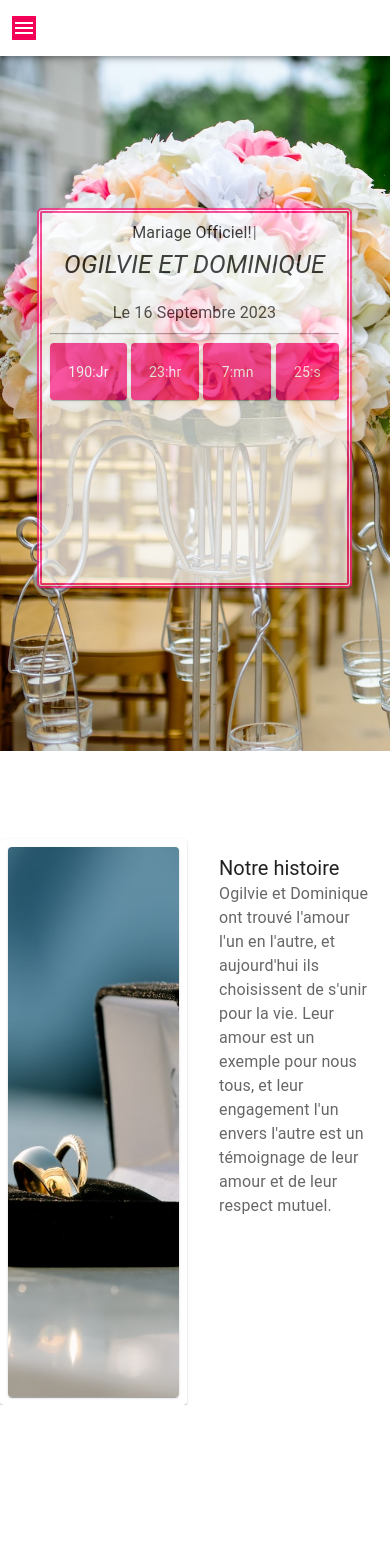
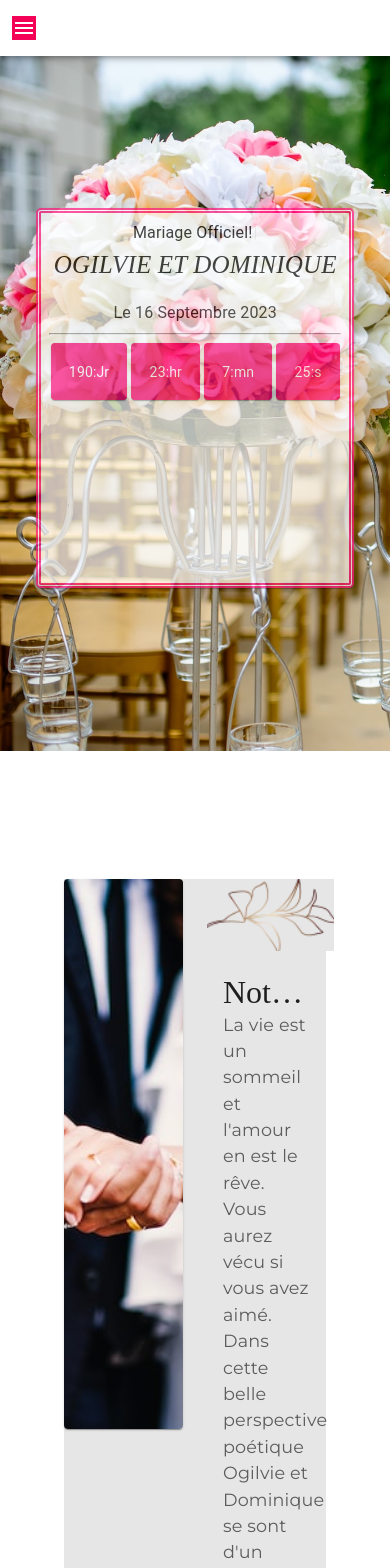
Before and after one commit to ricardomb94/gigietdom, a React (Create React App) app: page /about in a window 390 px wide. Shown: the top 1568 px of the page. Before the commit the page ends 1405 px from the top, so only its background shows below. Built offline with nearby package versions, Linux system fonts and the light colour scheme.

Commit message:
Setup About component with Card using Breakpoints

```diff
--- a/public/index.html
+++ b/public/index.html
@@ -1,5 +1,6 @@
 <!DOCTYPE html>
 <html lang="en">
+
 <head>
   <meta charset="utf-8" />
   <link rel="icon" href="%PUBLIC_URL%/favicon.ico" />
@@ -8,39 +9,20 @@
   <meta http-equiv='cache-control' content='no-cache'>
   <meta http-equiv='expires' content='0'>
   <meta http-equiv='pragma' content='no-cache'>
-    <meta
-      name="description"
-      content="Web site created using create-react-app"
-    />
-    <link rel="apple-touch-icon" href="%PUBLIC_URL%/logo192.png" />
-    <!--
-      manifest.json provides metadata used when your web app is installed on a
-      user's mobile device or desktop. See https://developers.google.com/web/fundamentals/web-app-manifest/
+  <meta name="description" content="Web site created using create-react-app" />
+  <!-- <link rel="apple-touch-icon" href="%PUBLIC_URL%/logo192.png" />
+
+    <link rel="manifest" href="%PUBLIC_URL%/manifest.json" />
     -->
-    <link rel="manifest" href="%PUBLIC_URL%/manifest.json" />
-    <!--
-      Notice the use of %PUBLIC_URL% in the tags above.
-      It will be replaced with the URL of the `public` folder during the build.
-      Only files inside the `public` folder can be referenced from the HTML.
+  <link rel="preconnect" href="https://fonts.googleapis.com">
+  <link rel="preconnect" href="https://fonts.gstatic.com" crossorigin>
+  <link href="https://fonts.googleapis.com/css2?family=Montserrat:wght@400;500;600;700&display=swap" rel="stylesheet">
+  <title>G&D</title>
+</head>
 
-      Unlike "/favicon.ico" or "favicon.ico", "%PUBLIC_URL%/favicon.ico" will
-      work correctly both with client-side routing and a non-root public URL.
-      Learn how to configure a non-root public URL by running `npm run build`.
-    -->
-    <title>React App</title>
-  </head>
 <body>
   <noscript>You need to enable JavaScript to run this app.</noscript>
   <div id="root"></div>
-    <!--
-      This HTML file is a template.
-      If you open it directly in the browser, you will see an empty page.
+</body>
 
-      You can add webfonts, meta tags, or analytics to this file.
-      The build step will place the bundled scripts into the <body> tag.
-
-      To begin the development, run `npm start` or `yarn start`.
-      To create a production bundle, use `npm run build` or `yarn build`.
-    -->
-  </body>
 </html>
--- a/src/components/Header.js
+++ b/src/components/Header.js
@@ -24,6 +24,7 @@ const styles = {
         backgroundSize: 'cover',
         backgroundRepeat: 'no-repeat',
         textAlign: 'center',
+        marginBottom:'8rem'
     }
 };
 
--- a/src/components/ImageCard.js
+++ b/src/components/ImageCard.js
@@ -1,50 +1,134 @@
 import styled from '@emotion/styled';
 import { Box, Card, CardContent, CardMedia, Grid, Paper, Stack, Typography } from '@mui/material'
 import React from 'react'
-import bague from '../assets/images/alliance.jpg'
+import bague from '../assets/images/couple-2.jpg'
+import decoImg from '../assets/images/decoration.png'
+import theme from '../theme'
 
 
 const Item = styled(Paper)(({ theme }) => ({
-    backgroundColor: theme.palette.mode === 'dark' ? '#1A2027' : '#fff',
+    backgroundColor: theme.palette.mode === 'dark' ? '#1A2027' : 'rgb(230 230 230)"',
     ...theme.typography.body2,
     padding: theme.spacing(1),
-    textAlign: 'center',
+    // textAlign: 'center',
     color: theme.palette.text.secondary,
+    fontFamily: theme.palette.text.fontFamily
   }));
+
+  const StyledGrid = styled(Grid)(({ theme }) => ({
+    [theme.breakpoints.down("sm")]: {
+        direction:"column",
+        backgroundColor:"green",
+        columnSpacing:1,
+        mx:0
+    }
+ }))
+//   const StyledBox = styled(Box)(({ theme }) => ({
+//     [theme.breakpoints.down("sm")]: {
+//         mx:5,
+//         backgroundColor: "yellow",
+//     }
+//  }))
+
 
 const ImageCard = () => {
     return (
-       <Box sx={{ flexGrow: 1 }}>
+       <Box sx={{
+            flexGrow: 1,
+            backgroundColor:"rgb(230 230 230)",
+            marginBottom:2,
+            mx:8,
+            [theme.breakpoints.down("xs")]:{
+                marginLeft:"20px",
+                marginRight:"20px"
+            }
+        }}
+            >
         <Grid
             container
-            rowSpacing={1}
-            columns={16 }
-            spacing={2}
+            direction="row"
+            columnSpacing={3}
             mt={10}
+            sx={{
+                [theme.breakpoints.up(" xs")]:{
+                    direction:"column",
+                    backgroundColor:"red",
+                    columnSpacing:1,
+                    Grid:{
+                        direction:"column",
+                    }
+
+                }
+            }}
             >
-            <Grid item xs={8}>
-                <Item>
-                    <Card sx={{ maxWidth: 800 }}>
+            <Grid item xs={6}>
+                    <Card sx={{
+                        maxWidth: 1400 ,
+                        [theme.breakpoints.down('sm')]: {
+                            maxWidth:250
+                          },
+                        }}>
                         <CardMedia
                             component="img"
                             alt="mariage"
                             height="550"
                             image={bague}
+                            sx={{
+                                maxWidth: 1400 ,
+                                [theme.breakpoints.down('sm')]: {
+                                    height:"250"
+                                  },
+                            }}
                         />
                     </Card>
-                </Item>
             </Grid>
-            <Grid item xs={8}>
-                {/* <Item> */}
-                    <CardContent>
-                        <Typography noWrap variant="h5" component="div">
+            <Grid
+                item xs={6}
+                sx={{padding:5,
+                    [theme.breakpoints.down('sm')]: {
+                       padding: 0,
+
+                      },
+                }}>
+                    <img src={decoImg} alt="decoration" />
+                    <CardContent
+                        mt={3}
+                        // sx={{
+                        //     [theme.breakpoints.down('xs')]: {
+                        //         height:"250"
+                        //       },
+                        // }}
+                        >
+                        <Typography
+                            noWrap
+                            variant="h3"
+                            component="div"
+                            sx={{
+                                [theme.breakpoints.down("sm")]:{
+                                    typography:{
+                                        h3:{fontSize:"0.8"}
+                                    }
+                                }
+                            }}
+                            >
                             Notre histoire
                         </Typography>
-                        <Typography variant="paragraph" color="text.secondary">
-                        Ogilvie et Dominique ont trouvé l'amour l'un en l'autre, et aujourd'hui ils choisissent de s'unir pour la vie. Leur amour est un exemple pour nous tous, et leur engagement l'un envers l'autre est un témoignage de leur amour et de leur respect mutuel.
+                        <Typography
+                            fontFamily="'Montserrat', sans-serif"
+                            variant="paragraph"
+                            color="text.secondary"
+                            sx={{
+                                textAlign:'match-parent',
+                                marginTop:5,
+                                fontSize:"1.1em",
+                                [theme.breakpoints.up('sm')]: {
+                                    fontSize:"0.95em",
+                                    height:250
+                                  },
+                                }}>
+                         La vie est un sommeil et l'amour en est le rêve. Vous aurez vécu si vous avez aimé. Dans cette belle perspective poétique Ogilvie et Dominique se sont d'un commun accord engagé de s'unir devant Dieu et devant les Hommes par le lien du mariage. Que dire sinon vous souhaiter toute les belles choses que ce monde peut offrire..
                         </Typography>
                     </CardContent>
-                {/* </Item> */}
             </Grid>
         </Grid>
     </Box>
@@ -52,3 +136,7 @@ const ImageCard = () => {
 }
 
 export default ImageCard
+
+
+
+// Le témoignage de votre engagement est un bel exemple d'humanité et d'affection mutuelle et vous avez notre bénédiction. Que la fidélité, l'amour, le bonheur, la santé et la prospérité vous accompagne tout au long de cette belle aventure humaine
--- a/src/components/Navbar.js
+++ b/src/components/Navbar.js
@@ -29,6 +29,7 @@ const Navbar = ({ links }) => {
                         <MenuIcon sx={{backgroundColor: '#f50057', display:{sm:'none'}}}/>
                     </IconButton>
                     <Typography
+                        fontFamily="'Montserrat'"
                         variant="h6"
                         component="div"
                         sx={{ flexGrow: 1, display: { xs: 'none', sm: 'block' }, color: '#000000' }}
@@ -44,11 +45,13 @@ const Navbar = ({ links }) => {
                         <Link to={navItem.path}
                             key={navItem.path}
                             underline="none"
+                            // fontFamily="'Montserrat'"
                             style={{
                                 marginLeft:20,
                                 color: '#f50057',
                                 textDecoration:"none",
-                                textTransform: "uppercase"
+                                textTransform: "uppercase",
+                                fontFamily:"'Montserrat'"
                             }}
                           >
                             {navItem.label}
--- a/src/theme.js
+++ b/src/theme.js
@@ -17,6 +17,13 @@ const theme = createTheme({
         }
     },
     components: {
+        MuiTypography:{
+            styleOverrides:{
+                root: {
+                    fontFamily: "Segoe UI Emoji"
+                }
+            }
+        }
         // MuiTypography: {
         //     styleOverrides: {
         // root: {
```
Also changed, not shown: src/assets/images/couple-2.jpg (added), src/assets/images/epoux.jpg (deleted). Lines whose indentation alone changed are shown as unchanged.
